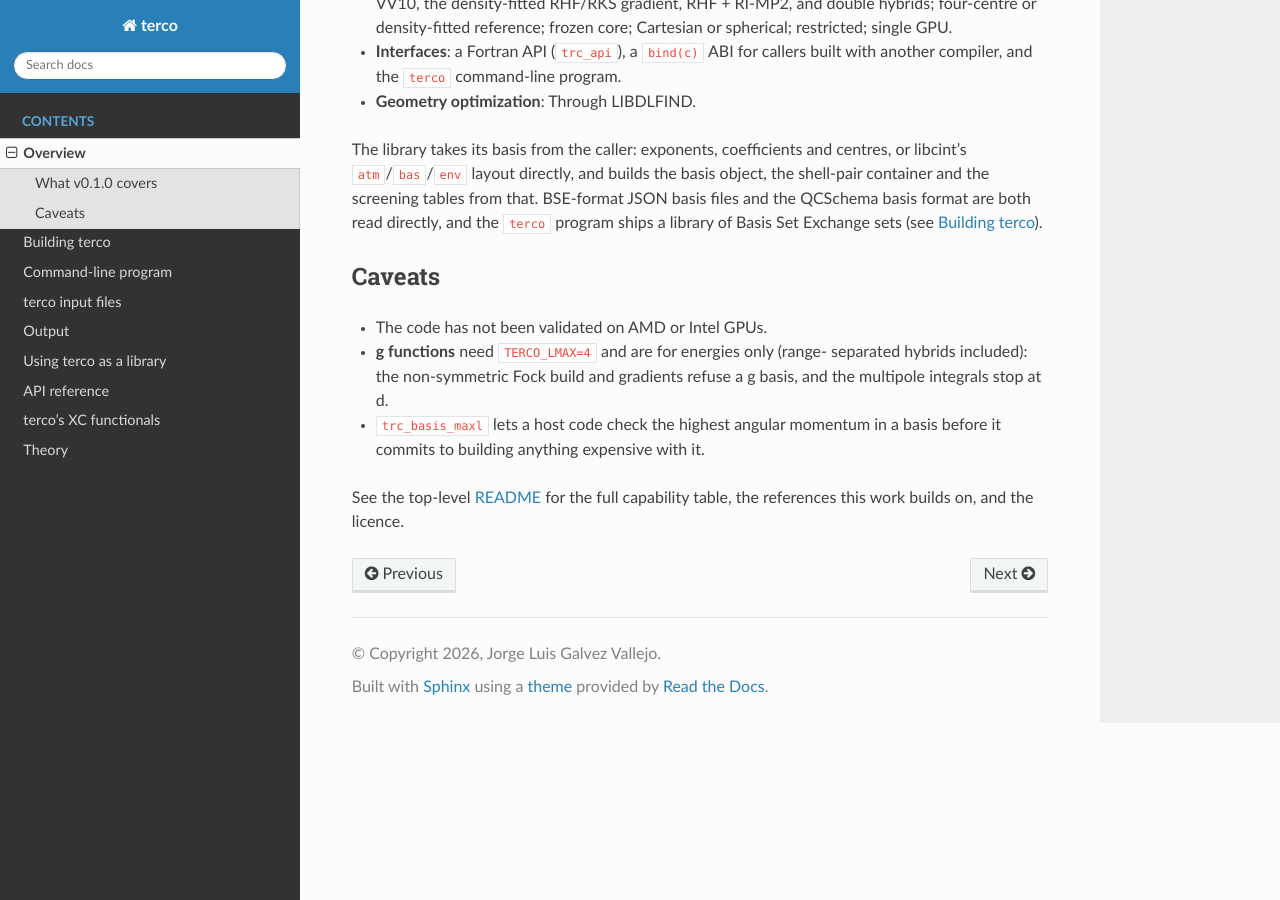
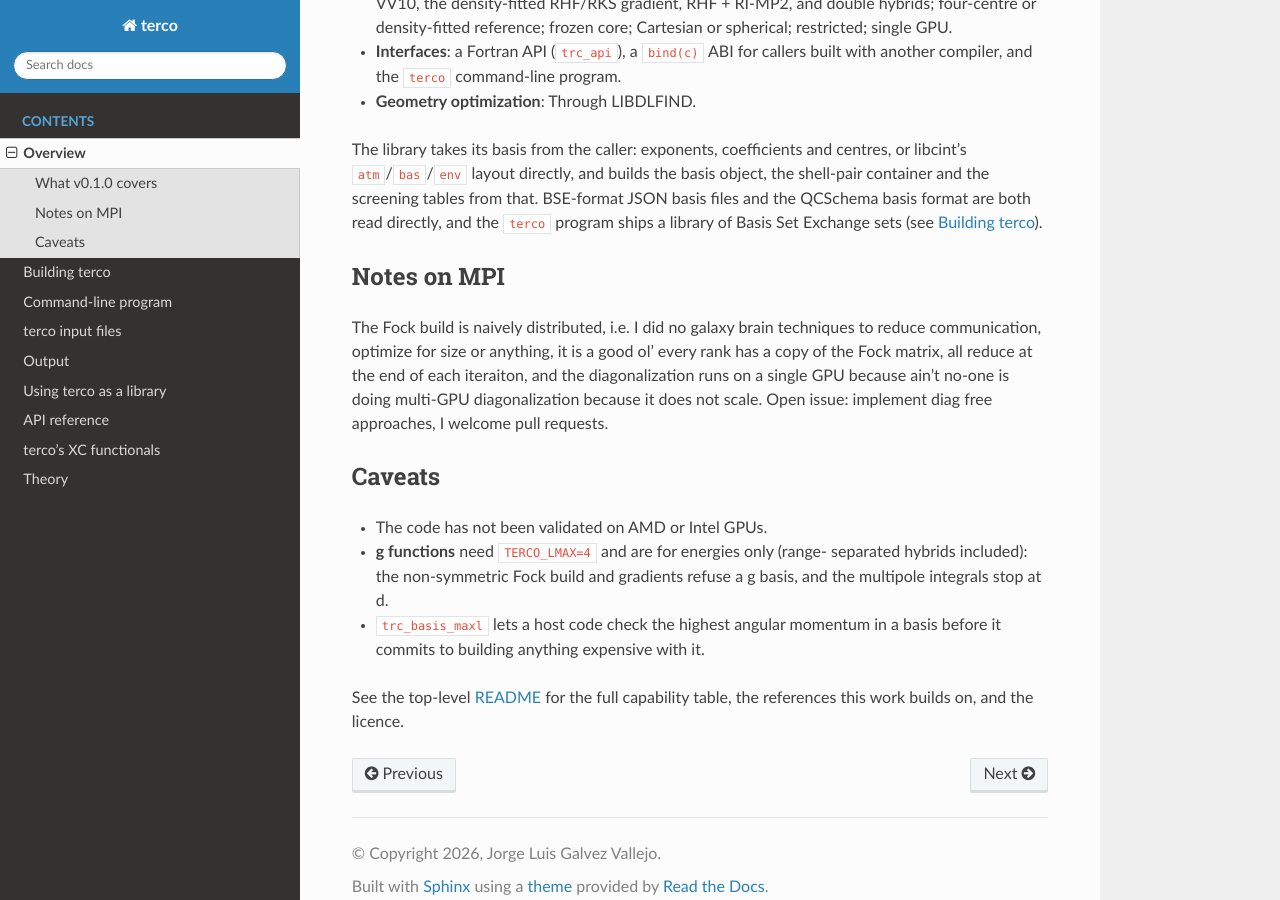
Before and after one commit to JorgeG94/terco, a Sphinx documentation site: the page built from docs/sphinx/overview.md, in a window 1280 px wide and 900 px high, scrolled down 756 px. Built offline with Sphinx 7.4.7 and the Read the Docs theme 3.1.0, drawn with Linux system fonts in a browser that asks for light colours.

Commit message:
a note about mpi fock

```diff
--- a/docs/sphinx/overview.md
+++ b/docs/sphinx/overview.md
@@ -43,6 +43,14 @@ BSE-format JSON basis files and the QCSchema basis format are both read
 directly, and the `terco` program ships a library of Basis Set Exchange sets
 (see {doc}`install`).
 
+## Notes on MPI
+
+The Fock build is naively distributed, i.e. I did no galaxy brain techniques to reduce
+communication, optimize for size or anything, it is a good ol' every rank has a copy of
+the Fock matrix, all reduce at the end of each iteraiton, and the diagonalization
+runs on a single GPU because ain't no-one is doing multi-GPU diagonalization because
+it does not scale. Open issue: implement diag free approaches, I welcome pull requests.
+
 ## Caveats
 
 - The code has not been validated on AMD or Intel GPUs.
```
